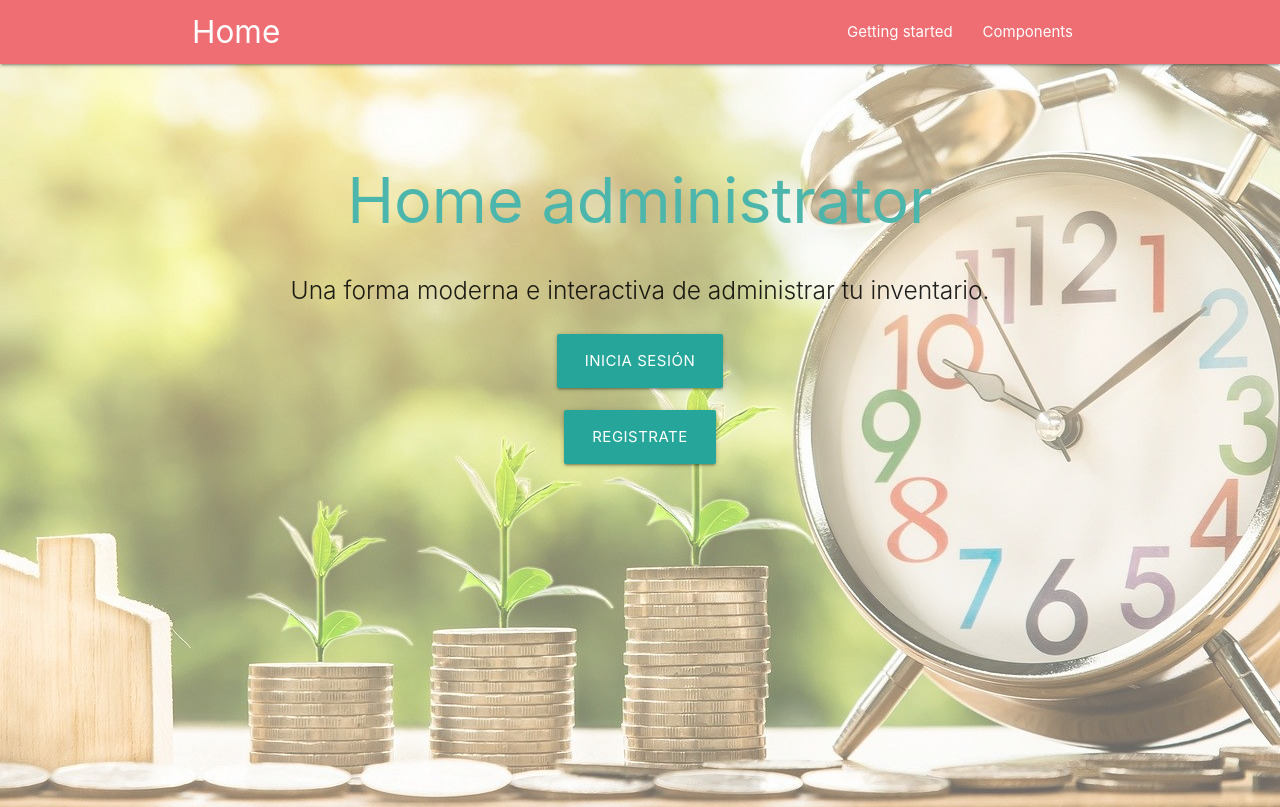
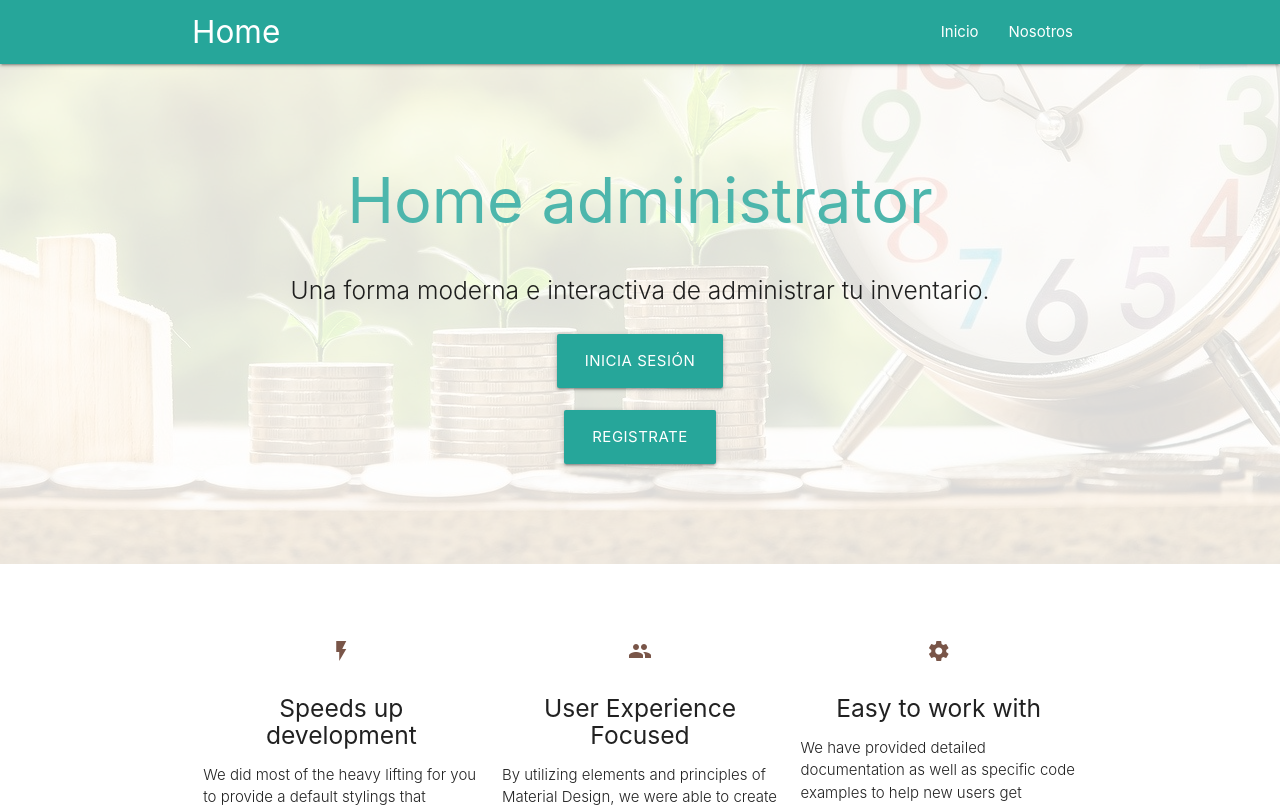
Before and after one commit to Jhonsebastianas/Secops-frontend, a React (Create React App) app: page / in a window 1280 px wide. Shown: the top 807 px of the page. Built offline with nearby package versions, Linux system fonts and the light colour scheme.

Commit message:
Se añade modules.css para el trabajo con css por componente - 19/09/2020, 12:21 p. m.

```diff
--- a/src/App.css
+++ b/src/App.css
@@ -1,3 +1,9 @@
+html,body{
+  height:100%;
+  width:100%;
+  margin: 0px;
+}
+
 .App {
   text-align: center;
 }
--- a/src/RouterPrincipal.jsx
+++ b/src/RouterPrincipal.jsx
@@ -2,10 +2,7 @@ import React from "react";
 import {
   BrowserRouter as Router,
   Switch,
-  Route,
-  Link,
-  useRouteMatch,
-  useParams
+  Route
 } from "react-router-dom";
 // Plugins a hacer routing
 import RegisterUser from './plugin-registro-usuarios-frontend/components/registro-usuario/RegisterUser';
--- a/src/plugin-frontoffice/publico/Inicio/Inicio.jsx
+++ b/src/plugin-frontoffice/publico/Inicio/Inicio.jsx
@@ -1,14 +1,16 @@
 import React from 'react';
 import firstBackImage from '../../../assets/images/money-bg.jpg';
-import { TopMenu } from '../TopMenu';
+import styles from './Inicio.module.css';
+import { TopMenu } from '../menu/TopMenu';
 import { Link } from "react-router-dom";
 import { Row, Container } from 'react-materialize';
 
 export function Inicio() {
+    const { parallaxContainer, parallax } = styles;
     return (
         <div>
             <TopMenu />
-            <div id="index-banner" className="parallax-container">
+            <div id="index-banner" className={"parallax-container " + parallaxContainer}>
                 <div className="section no-pad-bot">
                     <Container>
                         <br></br><br></br>
@@ -24,37 +26,37 @@ export function Inicio() {
                         </Row>
                     </Container>
                 </div>
-                <div className="parallax">
+                <div className={"parallax " + parallax}>
                     <img src={firstBackImage} alt="Unsplashed background img 1" />
                 </div>
             </div>
-            <div class="container">
-                <div class="section">
-                <div class="row">
-                    <div class="col s12 m4">
-                    <div class="icon-block">
-                        <h2 class="center brown-text"><i class="material-icons">flash_on</i></h2>
-                        <h5 class="center">Speeds up development</h5>
+            <div className="container">
+                <div className="section">
+                <div className="row">
+                    <div className="col s12 m4">
+                    <div className="icon-block">
+                        <h2 className="center brown-text"><i className="material-icons">flash_on</i></h2>
+                        <h5 className="center">Speeds up development</h5>
 
-                        <p class="light">We did most of the heavy lifting for you to provide a default stylings that incorporate our custom components. Additionally, we refined animations and transitions to provide a smoother experience for developers.</p>
+                        <p className="light">We did most of the heavy lifting for you to provide a default stylings that incorporate our custom components. Additionally, we refined animations and transitions to provide a smoother experience for developers.</p>
                     </div>
                     </div>
 
-                    <div class="col s12 m4">
-                    <div class="icon-block">
-                        <h2 class="center brown-text"><i class="material-icons">group</i></h2>
-                        <h5 class="center">User Experience Focused</h5>
+                    <div className="col s12 m4">
+                    <div className="icon-block">
+                        <h2 className="center brown-text"><i className="material-icons">group</i></h2>
+                        <h5 className="center">User Experience Focused</h5>
 
-                        <p class="light">By utilizing elements and principles of Material Design, we were able to create a framework that incorporates components and animations that provide more feedback to users. Additionally, a single underlying responsive system across all platforms allow for a more unified user experience.</p>
+                        <p className="light">By utilizing elements and principles of Material Design, we were able to create a framework that incorporates components and animations that provide more feedback to users. Additionally, a single underlying responsive system across all platforms allow for a more unified user experience.</p>
                     </div>
                     </div>
 
-                    <div class="col s12 m4">
-                    <div class="icon-block">
-                        <h2 class="center brown-text"><i class="material-icons">settings</i></h2>
-                        <h5 class="center">Easy to work with</h5>
+                    <div className="col s12 m4">
+                    <div className="icon-block">
+                        <h2 className="center brown-text"><i className="material-icons">settings</i></h2>
+                        <h5 className="center">Easy to work with</h5>
 
-                        <p class="light">We have provided detailed documentation as well as specific code examples to help new users get started. We are also always open to feedback and can answer any questions a user may have about Materialize.</p>
+                        <p className="light">We have provided detailed documentation as well as specific code examples to help new users get started. We are also always open to feedback and can answer any questions a user may have about Materialize.</p>
                     </div>
                     </div>
                 </div>
--- /dev/null
+++ b/src/plugin-frontoffice/publico/Inicio/Inicio.module.css
@@ -0,0 +1,12 @@
+.parallaxContainer .parallax img {
+    opacity: 0.15 !important;
+    position: absolute;
+    left: 50%;
+    bottom: 0;
+    min-width: 100%;
+    min-height: 100%;
+    -webkit-transform: translate3d(0, 0, 0);
+    transform: translate3d(0, 0, 0);
+    -webkit-transform: translateX(-50%);
+    transform: translateX(-50%);
+}
--- a/src/plugin-frontoffice/publico/TopMenu.jsx
+++ b/src/plugin-frontoffice/publico/menu/TopMenu.jsx
@@ -2,9 +2,16 @@ import React from 'react';
 import { Link } from "react-router-dom";
 import { Navbar, NavItem, Icon  } from 'react-materialize';
 
+const style = {
+    menuColor: {
+        backgroundColor: '#26a69a',
+    }
+}
+
 export function TopMenu () {
+    const { menuColor } = style;
     return (
-        <Navbar
+        <Navbar style={menuColor}
             alignLinks="right"
             brand={<Link to='/' className="brand-logo">Home</Link>}
             centerChildren
@@ -23,10 +30,10 @@ export function TopMenu () {
             }}
         >
             <NavItem href="/">
-                Getting started
+                Inicio
             </NavItem>
             <NavItem href="/">
-                Components
+                Nosotros
             </NavItem>
         </Navbar>
     )
--- a/src/plugin-registro-usuarios-frontend/components/registro-usuario/RegisterUser.jsx
+++ b/src/plugin-registro-usuarios-frontend/components/registro-usuario/RegisterUser.jsx
@@ -1,6 +1,6 @@
 import React, { Component } from 'react';
 // CSS
-import './RegisterUser.css';
+import styles from './RegisterUser.module.css';
 // Images
 import backgroundImage from '../../../assets/images/money-bg.jpg';
 // Others
@@ -8,14 +8,34 @@ import { Row, Col, Card } from 'react-materialize';
 import { RegisterUserForm } from './RegisterUserForm';
 import { Link } from "react-router-dom";
 
+// const styles = {
+//     CardRegistro: {
+//         marginTop: '17%',
+//     },
+//     parallaxContainer: {
+//         height: '100%',
+//         width: '100%',
+//         background: 'no-repeat fixed center',
+//         WebkitBackgroundSize: 'cover',
+//         MozBackgroundSize: 'cover',
+//         OBackgroundSize: 'cover',
+//         backgroundSize: 'cover',
+//         height: '100vh',
+//     },
+//     parallax_img: {
+//         opacity: '0.6 !important',
+//     }
+// }
+
 export default class RegisterUser extends Component {
     render() {
+        const { parallaxContainer, cardRegistro, parallax } = styles;
         return (
-            <div className="parallax-container">
+            <div className={"parallax-container " + parallaxContainer}>
                 <Row>
-                    <Col s='2'></Col>
-                    <Col s='12' m='8' l='8'>
-                        <Card className="card-registro">
+                    <Col s={2}></Col>
+                    <Col s={12} m={8} l={8}>
+                        <Card className={cardRegistro}>
                             <div className="card-content">
                                 <h6>INFORMACIÓN REGISTRO:</h6>
                                 <RegisterUserForm />
@@ -25,11 +45,11 @@ export default class RegisterUser extends Component {
                                 <Link to="/">VOLVER</Link>
                             </div>
                         </Card>
-                        <div className="parallax">
+                        <div className={"parallax "+ parallax}>
                             <img height="100dv" src={backgroundImage} alt="Unsplashed background img 1" />
                         </div>
                     </Col>
-                    <Col s='2'></Col>
+                    <Col s={2}></Col>
                 </Row>
             </div>
         );
--- a/src/plugin-registro-usuarios-frontend/components/registro-usuario/RegisterUser.css
+++ b/src/plugin-registro-usuarios-frontend/components/registro-usuario/RegisterUser.module.css
@@ -1,19 +1,8 @@
-div.card-registro {
+div.cardRegistro {
     margin-top: 17%;
 }
 
-html,body{
-    height:100%;
-    width:100%;
-    margin: 0px;
-}
-
-.parallax img {
-    opacity: 0.6 !important;
-}
-
-
-.parallax-container {
+.parallaxContainer {
     height: 100%;
     width: 100% ;
     background: no-repeat fixed center;
@@ -23,3 +12,7 @@ html,body{
     background-size: cover;
     height: 100vh;
 }
+
+.parallax img {
+    opacity: 0.6 !important;
+}
```
Also changed, not shown: src/plugin-frontoffice/publico/Inicio/Inicio.css (deleted).
